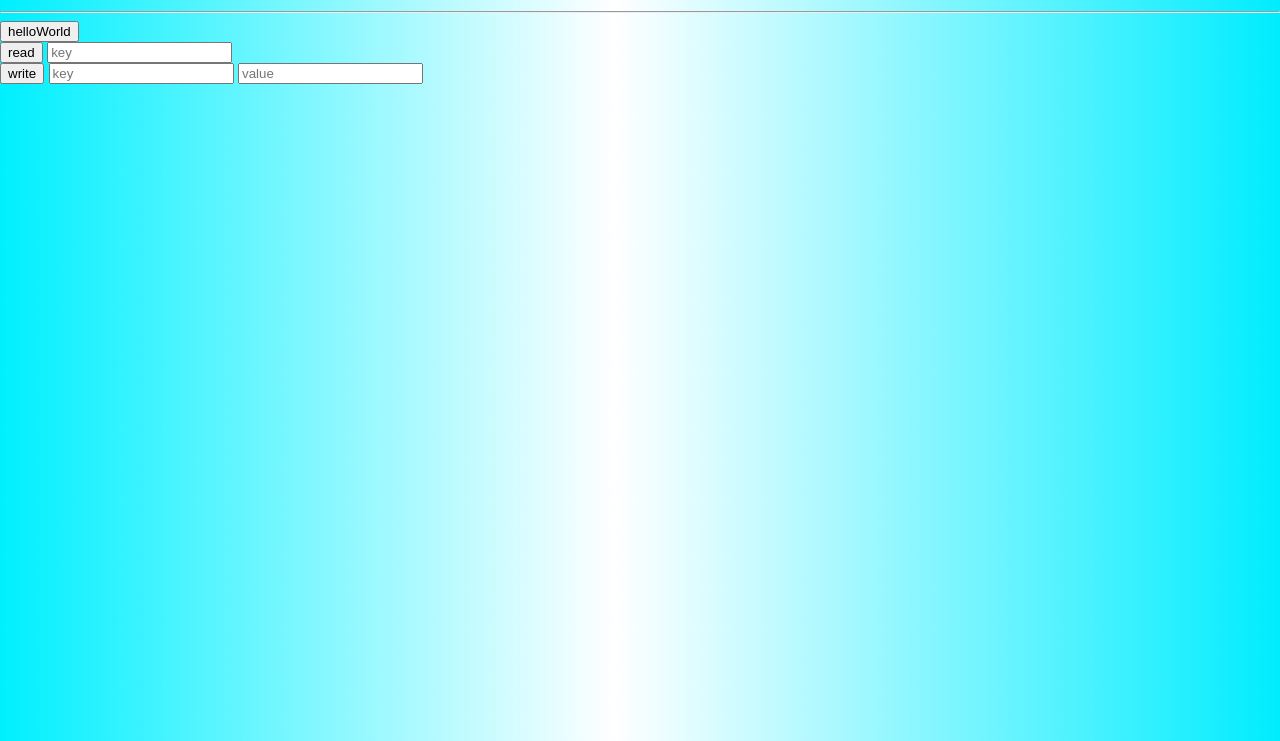
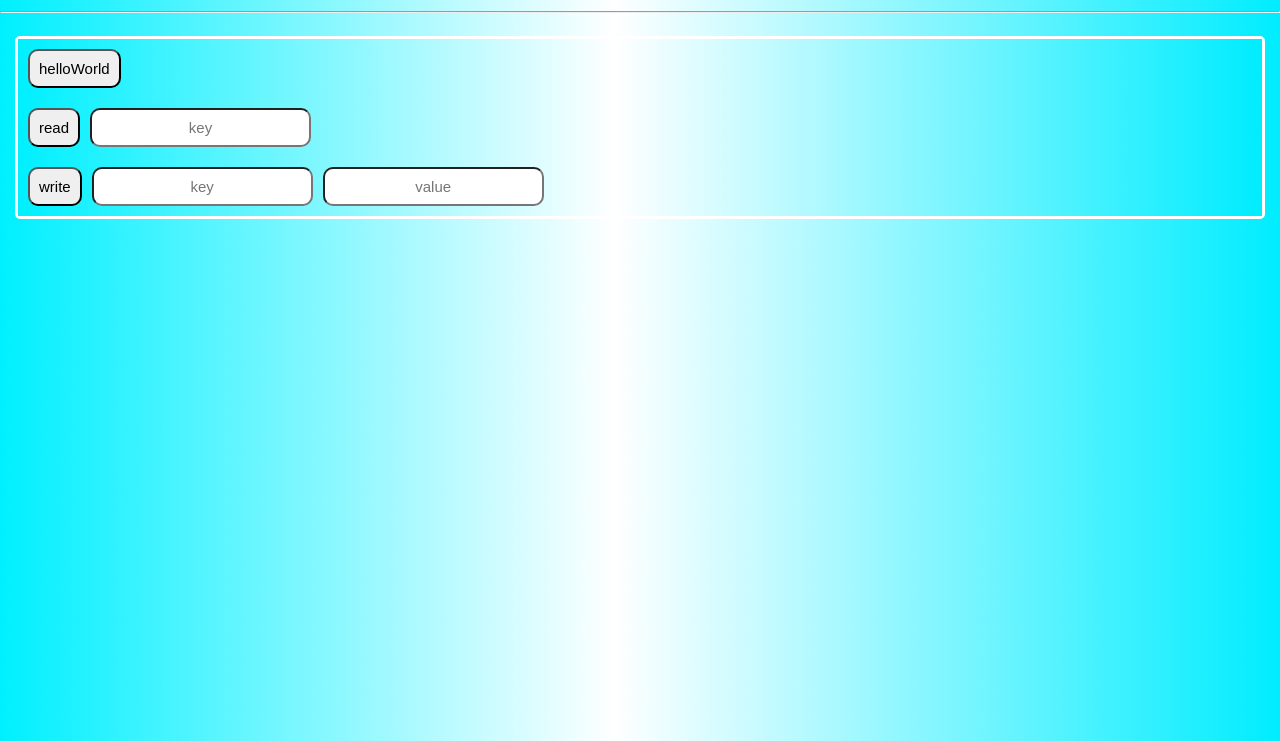
Before and after one commit to Learn-NEAR/starter--near-api-js, a plain HTML site: page contract.html in a window 1280 px wide. Shown: the part 59-800 px from the top of the page. Drawn offline with Linux system fonts and the light colour scheme.

Commit message:
Changes:
-formatting (flex-container)
-changed the contract address to neardemo.jacobn.testnet

```diff
--- a/contract.html
+++ b/contract.html
@@ -5,33 +5,36 @@
     <meta http-equiv="X-UA-Compatible" content="IE=edge" />
     <meta name="viewport" content="width=device-width, initial-scale=1.0" />
     <title>Call Contract Methods using NEAR</title>
-    <script src="/js/near-api-js.js"></script>
+    <script src="js/near-api-js.js"></script>
     <link rel="stylesheet" href="css/styles.css">
   </head>
   <body>
     <div class="header">
-      <a href="#default" class="logo">Block Viewer</a>
+      <a href="#default" class="logo">NEAR Bootcamp Demo</a>
       <div class="header-right">
         <!-- <a href="index.html">home</a> -->
         <!-- <a href="login.html">login</a> -->
         <!-- <a href="contract.html">contract</a> -->
-        <button id="loginBtn">Login to NEAR Account</button>
+        <button id="btnLogin">Login to NEAR Account</button>
       </div>
     </div>
     <hr />
     <!-- <button>Login</button> -->
+    <div class="flex-container">
+      <div class="item1">
+        <div id="section"><button id="hello">helloWorld</button></div>
 
-    <button id="hello">helloWorld</button>
-    <br />
-    <button id="read">read</button> <input type="text" id="read-key" placeholder="key" />
-    <br />
-    <button id="write">write</button> <input type="text" id="write-key" placeholder="key" /> <input type="text" id="write-value" placeholder="value" />
+        <div id="section"><button id="read">read</button> <input type="text" id="read-key" placeholder="key" /></div>
+
+        <div id="section"><button id="write">write</button> <input type="text" id="write-key" placeholder="key" /> <input type="text" id="write-value" placeholder="value" /></div>
+      </div>
+    </div>
 
     <script>
       (async () => {
         const { connect, keyStores, WalletConnection, Contract } = nearApi;
-        const button = document.querySelector('button[id="loginBtn');
-        const CONTRACT_ID = 'dev-1634098284641-40067785396400';
+        const button = document.querySelector('button[id="btnLogin"');
+        const CONTRACT_ID = 'neardemo.jacobn.testnet';
         const near = await connect(config());
         const wallet = new WalletConnection(near, 'ncd-ii');
         const dom = setupDOMBindings();
@@ -51,6 +54,9 @@
           dom.btnWrite.addEventListener('click', async () => console.log(await contract.write({ key: dom.txtWriteKey.value, value: dom.txtWriteValue.value })));
         } else {
           button.addEventListener('click', signIn);
+          dom.btnHello.addEventListener('click', async () => console.log("Please login"));
+          dom.btnRead.addEventListener('click', async () => console.log("Please login"));
+          dom.btnWrite.addEventListener('click', async () => console.log("Please login"));
         }
 
         // ------------------------
@@ -68,7 +74,7 @@
 
         function signOut() {
           wallet.signOut();
-          button.innerHTML = 'Login';
+          location.reload();
         }
 
         function config() {
--- a/css/styles.css
+++ b/css/styles.css
@@ -60,6 +60,58 @@ body {
     float: right;
   }
 
+  #section {
+    overflow: hidden;
+    background-color: #f1f1f1;
+    padding: 10px 10px;
+    background-image: url('/images/aqua-white-aqua.png');
+    background-size:cover;
+  }
+  #section button {
+    float: left;
+    color: black;
+    text-align: center;
+    padding: 9px;
+    text-decoration: none;
+    font-size: 15px;
+    line-height: 17px;
+    border-radius: 10px;
+  }
+  #section input {
+    float: left;
+    color: black;
+    text-align: center;
+    padding: 9px;
+    text-decoration: none;
+    font-size: 15px;
+    line-height: 17px;
+    margin-left: 10px;
+    border-radius: 10px;
+  }
+
+  .flex-container {
+
+    display: flex;
+
+    /* flex-flow: column wrap; */
+    flex-direction: column;
+    flex-wrap: wrap;
+
+    background:transparent;
+    height: 100%;
+    padding: 15px;
+    gap: 5px;
+
+  }
+
+  .flex-container > div{
+    /* background: #ffecb3; */
+    border: 3px solid #ffffff;
+    border-radius: 5px;
+    /* padding: 8px; */
+  }
+
+
   @media screen and (max-width: 500px) {
     .header a {
       float: none;
```
